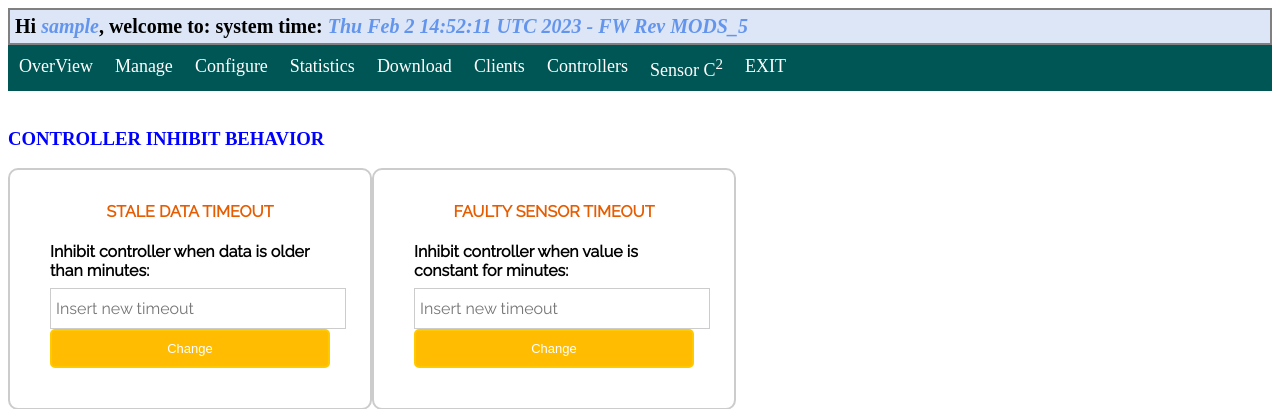
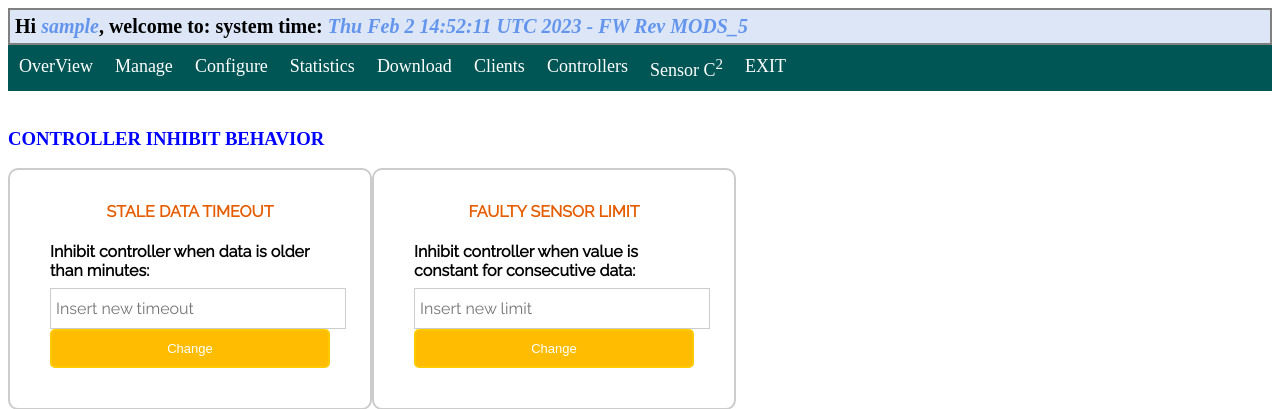
Before and after one commit to necaptech/osigate-setup, a PHP site: page /php_/sensorc2.php in a window 1280 px wide. Shown: the top 409 px of the page. Run offline with PHP 8.4, Linux system fonts and the light colour scheme; the visitor is signed in with stand-in values (Sample User, id 1).

Commit message:
Update sensorc2.php

```diff
--- a/html/php_/sensorc2.php
+++ b/html/php_/sensorc2.php
@@ -18,9 +18,9 @@ include('menu.php');
 
     <div id="timeOUT">
       <form action="subphp_/script.php" method="post">
-        <h4 align="center" style="color:#e65c00">FAULTY SENSOR TIMEOUT</h4>
-        <b>Inhibit controller when value is constant for minutes: <br><i><?php $output=shell_exec("/var/www/html/script_/MANAGE_tCONST showTCONST"); print_r($output); ?></i>
-        <input id="tCONST" name="tCONST" placeholder="Insert new timeout" type="text">
+        <h4 align="center" style="color:#e65c00">FAULTY SENSOR LIMIT</h4>
+        <b>Inhibit controller when value is constant for consecutive data: <br><i><?php $output=shell_exec("/var/www/html/script_/MANAGE_tCONST showTCONST"); print_r($output); ?></i>
+        <input id="tCONST" name="tCONST" placeholder="Insert new limit" type="text">
         <input name="submit" type="submit" value="Change">
       </form>
     </div>
```
